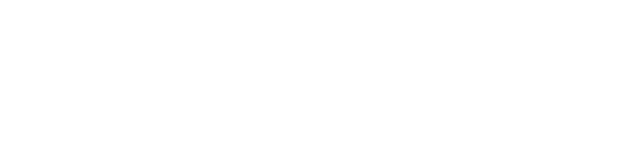
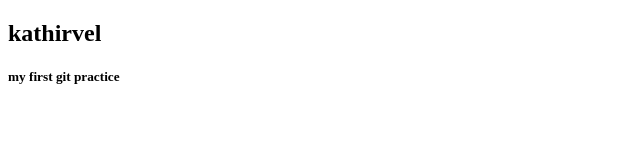
Before and after one commit to Kathirvel2321/practice-project, a plain HTML site: page index.html in a window 1280 px wide. Shown: the whole page, without its empty margins (0-640 px from the left). Drawn offline with Linux system fonts and the light colour scheme.

Commit message:
Update index.html

```diff
--- a/index.html
+++ b/index.html
@@ -6,6 +6,7 @@
     <title>Document</title>
 </head>
 <body>
-
+    <h2>kathirvel</h2>
+    <h5>my first git practice</h5>
 </body>
 </html>
```
